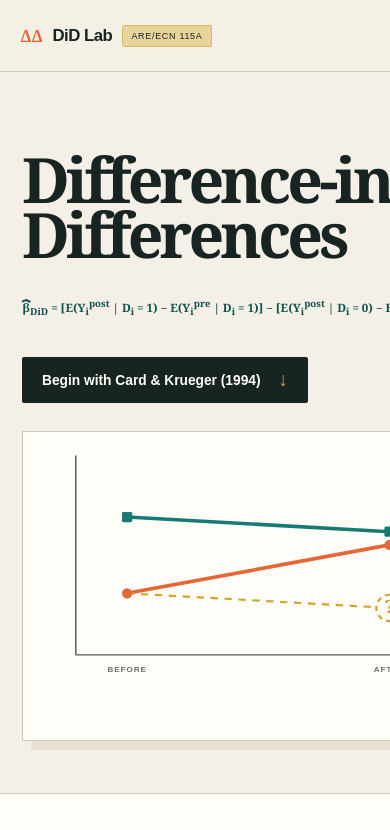
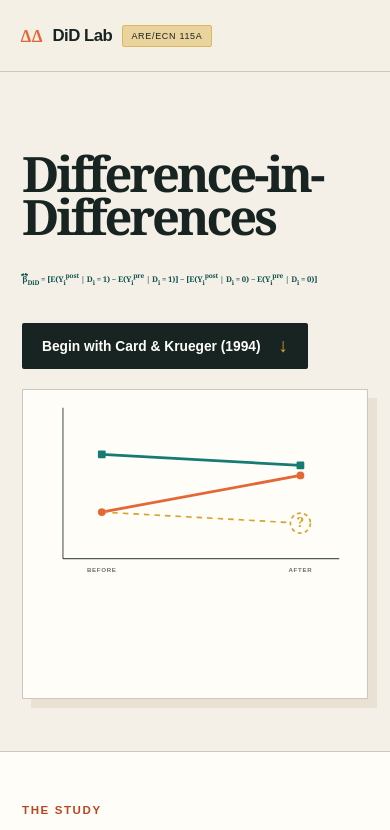
Before and after one commit to rabedm/classes, a React (Vite) app in the folder ARE-ECN-115A-Economic-Development/did-lab/: page / in a window 390 px wide. Shown: the top 830 px of the page. Built offline with nearby package versions, Linux system fonts and the light colour scheme.

Commit message:
Refine hero layout and source note (#3)
Co-authored-by: Rodrigo Abed Mosciaro <rabedm@MacBook-Air-89.local>

```diff
--- a/ARE-ECN-115A-Economic-Development/did-lab/src/App.tsx
+++ b/ARE-ECN-115A-Economic-Development/did-lab/src/App.tsx
@@ -212,7 +212,7 @@ function GuidedLesson() {
             <div><span>Outcome</span><strong>Employment per restaurant</strong><small><i>Y</i><sub>it</sub> = full-time-equivalent employment in restaurant <i>i</i> at time <i>t</i></small></div>
           </div>
           <OutcomeGraph example={CARD} values={CARD.values} reveal={step} />
-          <p className="source-note">{CARD.note} <a href={CARD.source} target="_blank" rel="noreferrer">{CARD.sourceLabel} ↗</a></p>
+          <p className="source-note">{CARD.note}</p>
         </div>
 
         <aside className="teaching-panel" aria-live="polite">
--- a/ARE-ECN-115A-Economic-Development/did-lab/src/styles.css
+++ b/ARE-ECN-115A-Economic-Development/did-lab/src/styles.css
@@ -31,13 +31,14 @@ nav { display: flex; gap: 28px; }
 nav a { color: var(--muted); text-decoration: none; font-size: .86rem; font-weight: 700; }
 nav a:hover { color: var(--ink); }
 
-.hero { min-height: 650px; padding: 96px 7vw 80px; display: grid; grid-template-columns: minmax(0, .9fr) minmax(420px, 1.1fr); gap: 7vw; align-items: center; overflow: hidden; }
+.hero { min-height: 650px; padding: 96px 7vw 80px; display: grid; grid-template-columns: minmax(0, 1fr) minmax(420px, 1fr); gap: 5vw; align-items: center; overflow: hidden; }
+.hero-copy { min-width: 0; }
 .hero h1 { font: 700 clamp(3.7rem, 7vw, 7.4rem)/.88 Georgia, "Times New Roman", serif; letter-spacing: -.06em; margin: 18px 0 28px; max-width: 780px; }
 .eyebrow, .case-eyebrow { color: var(--orange-dark); font-size: .72rem; font-weight: 800; letter-spacing: .14em; text-transform: uppercase; margin: 0; }
 .hero-intro { font: 400 1.23rem/1.65 Georgia, serif; max-width: 680px; margin: 0 0 34px; }
 .hero-intro p { margin: 0; }
 .hero-equation { margin-top: 16px !important; font-size: .95rem; line-height: 1.5; color: var(--teal-dark); font-weight: 700; }
-.hero-formula { max-width: 100%; margin: 0 0 34px; padding: .55em 0 .2em; color: var(--teal-dark); font: 700 clamp(.72rem, .86vw, 1rem)/1.75 Georgia, serif; white-space: nowrap; overflow-x: auto; overflow-y: hidden; }
+.hero-formula { width: 100%; max-width: 100%; margin: 0 0 34px; padding: .55em 0 .2em; color: var(--teal-dark); font: 700 clamp(.68rem, .8vw, .95rem)/1.75 Georgia, serif; white-space: nowrap; overflow: visible; }
 .hero-formula > span { display: inline; }
 .beta-hat, .formula-card .beta-hat { position: relative; display: inline-block; min-width: .7em; line-height: 1; text-align: center; margin: 0; color: inherit; font-size: inherit; }
 .beta-hat::before, .beta-hat::after { content: ""; position: absolute; top: -.3em; width: .42em; height: 1.5px; background: currentColor; }
@@ -159,7 +160,7 @@ footer { padding: 44px 7vw; display: grid; grid-template-columns: 1fr auto; gap:
 }
 
 @media (max-width: 760px) {
-  .site-header { padding: 0 20px; }.site-header nav { display: none; }.course-code { font-size: .56rem; }.hero { min-height: 0; padding: 62px 22px 52px; }.hero h1 { font-size: clamp(3.15rem, 16vw, 5rem); }.hero-diagram { min-height: 310px; box-shadow: 9px 9px 0 var(--paper-deep); }.study-background, .why-did { padding: 52px 22px; }.background-variables, .why-copy { grid-template-columns: 1fr; }.why-copy { gap: 18px; }
+  .site-header { padding: 0 20px; }.site-header nav { display: none; }.course-code { font-size: .56rem; }.hero { min-height: 0; padding: 62px 22px 52px; }.hero h1 { font-size: clamp(2.5rem, 12.5vw, 4.6rem); }.hero-formula { font-size: clamp(.4rem, 2vw, .7rem); letter-spacing: -.02em; }.hero-diagram { min-height: 310px; box-shadow: 9px 9px 0 var(--paper-deep); }.study-background, .why-did { padding: 52px 22px; }.background-variables, .why-copy { grid-template-columns: 1fr; }.why-copy { gap: 18px; }
   .thesis-strip { grid-template-columns: 1fr; padding: 26px 22px; gap: 8px; }.lesson-section { padding: 72px 22px; }.section-heading { align-items: start; flex-direction: column; margin-bottom: 34px; }.progress-step:not(:last-child) { margin-right: 18px; }.progress-step:not(:last-child)::after { width: 18px; }.study-setup { grid-template-columns: 1fr; }.chart-shell { padding: 6px; }.chart-shell svg { min-height: 260px; }.teaching-panel, .controls-panel { padding: 25px; }.estimators { grid-template-columns: 1fr; }.case-picker { grid-template-columns: 1fr; }.live-results { grid-template-columns: 1fr; }.live-results span { min-height: 0; }.selection-rule { grid-template-columns: 1fr; gap: 8px; }.quiz-block { grid-template-columns: 1fr; }.comparison-table { border: 0; }.comparison-row { grid-template-columns: 1fr; border: 1px solid var(--line); margin-bottom: 14px; }.comparison-row > div { border: 0 !important; padding: 12px 16px; }.comparison-row > div:not(:first-child)::before { content: attr(data-label); display: block; color: var(--orange-dark); font-size: .62rem; font-weight: 800; text-transform: uppercase; letter-spacing: .08em; margin-bottom: 4px; }.header-row { display: none; } footer { grid-template-columns: 1fr; padding: 36px 22px; }
 }
 
```
